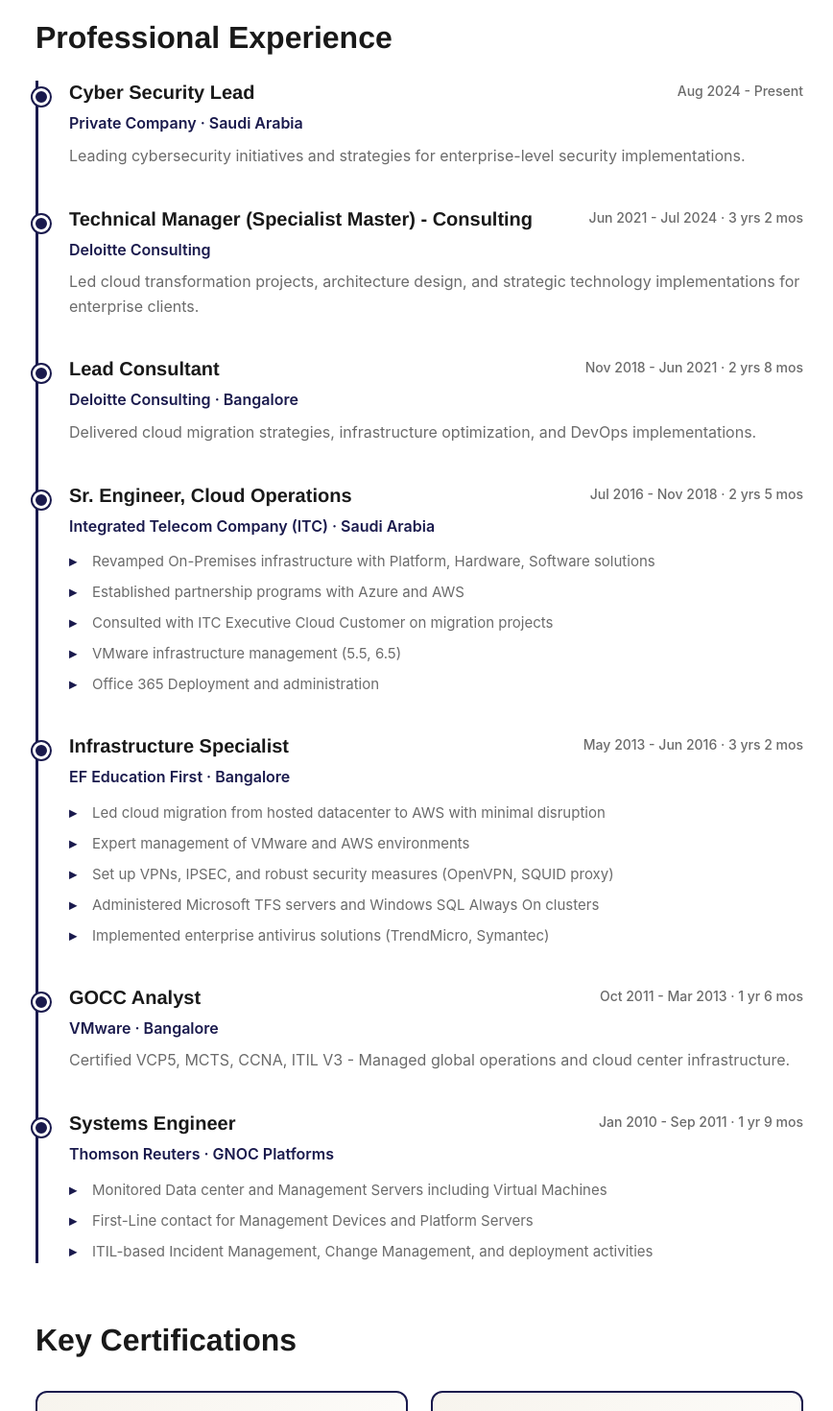
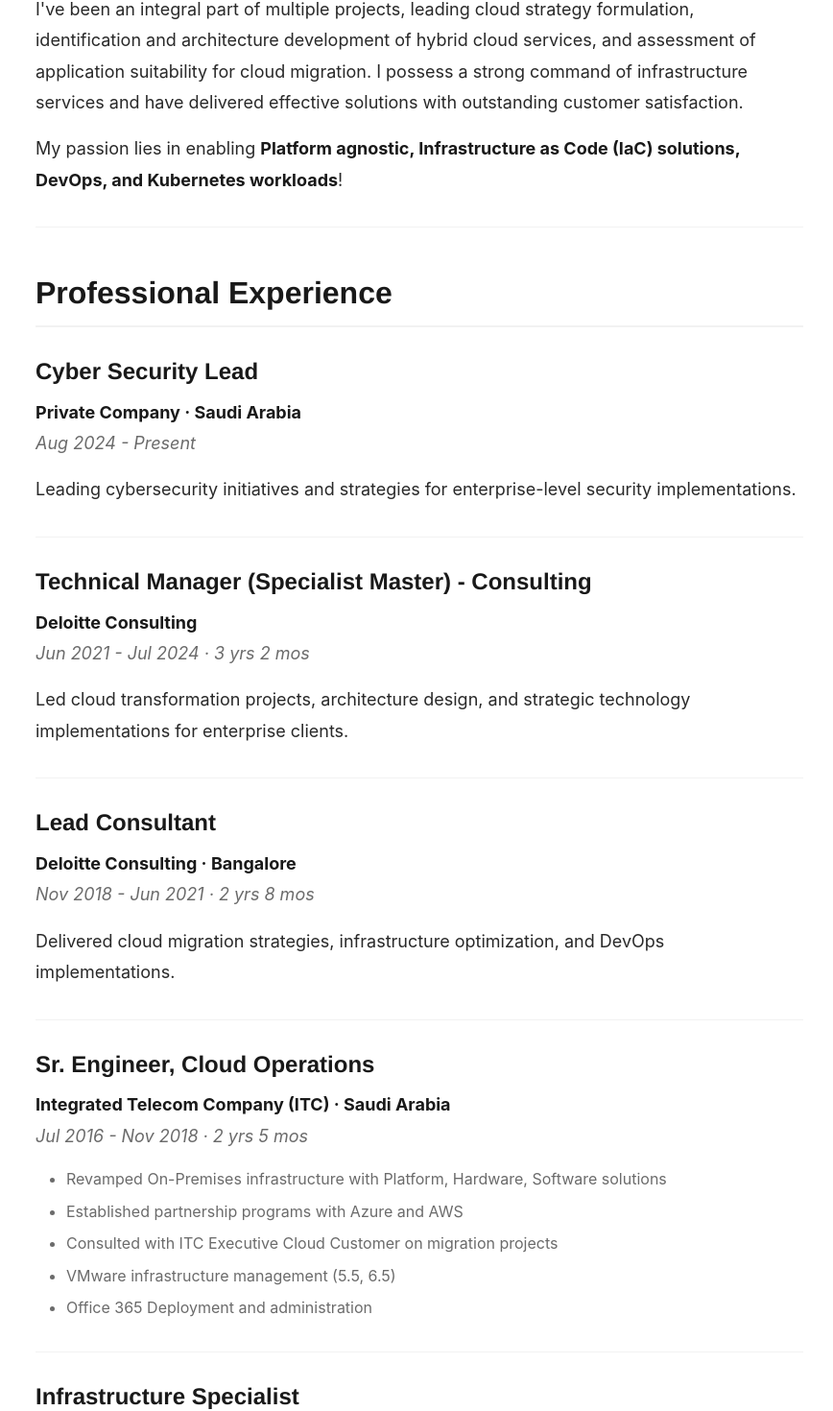
Before and after one commit to pashafirdous/myblog-learning, a React (Vite) app: page /about in a window 1280 px wide. Shown: the part 1131-2601 px from the top of the page at 96% size, without its empty margins (203-1071 px from the left). Built offline with nearby package versions, Linux system fonts and the light colour scheme.

Commit message:
Add CSS styling for About page markdown content

```diff
--- a/src/pages/About.css
+++ b/src/pages/About.css
@@ -97,6 +97,81 @@
 
 .about-section {
   margin-bottom: 60px;
+}
+
+.markdown-content h1 {
+  font-size: 48px;
+  font-weight: 700;
+  color: var(--navy-blue);
+  margin-bottom: 12px;
+  line-height: 1.2;
+  text-align: center;
+}
+
+.markdown-content h2 {
+  font-size: 32px;
+  font-weight: 700;
+  color: var(--navy-blue);
+  margin-bottom: 24px;
+  margin-top: 48px;
+  line-height: 1.3;
+  border-bottom: 2px solid var(--border-color);
+  padding-bottom: 12px;
+}
+
+.markdown-content h3 {
+  font-size: 24px;
+  font-weight: 700;
+  color: var(--navy-blue);
+  margin-bottom: 12px;
+  margin-top: 32px;
+}
+
+.markdown-content p {
+  font-size: 18px;
+  line-height: 1.8;
+  color: var(--text-primary);
+  margin-bottom: 16px;
+}
+
+.markdown-content strong {
+  font-weight: 700;
+  color: var(--navy-blue);
+}
+
+.markdown-content em {
+  font-style: italic;
+  color: var(--text-secondary);
+}
+
+.markdown-content ul {
+  list-style: disc;
+  padding-left: 32px;
+  margin-bottom: 24px;
+}
+
+.markdown-content li {
+  font-size: 16px;
+  line-height: 1.6;
+  color: var(--text-secondary);
+  margin-bottom: 8px;
+}
+
+.markdown-content hr {
+  border: none;
+  border-top: 1px solid var(--border-color);
+  margin: 32px 0;
+}
+
+.markdown-content a {
+  color: var(--accent-color);
+  text-decoration: none;
+  transition: color 0.2s;
+}
+
+.markdown-content a:hover {
+  color: var(--navy-blue);
+  text-decoration: underline;
 }
 
 .about-section h2 {
--- a/src/pages/About.jsx
+++ b/src/pages/About.jsx
@@ -1,6 +1,10 @@
 import './About.css'
+import { convertMarkdownToHtml } from '../utils/markdown.js'
+import aboutMd from '../data/about.md?raw'
 
 function About() {
+  const aboutContent = convertMarkdownToHtml(aboutMd);
+
   return (
     <div className="about-page">
       <div className="about-hero">
@@ -32,6 +36,9 @@ function About() {
 
       <div className="about-content">
         <div className="content-container">
+          <div className="markdown-content" dangerouslySetInnerHTML={{ __html: aboutContent }} />
+        </div>
+        <div className="content-container-old" style={{display: 'none'}}>
           <section className="about-section">
             <h2>About Me</h2>
             <p className="intro-text">
```
